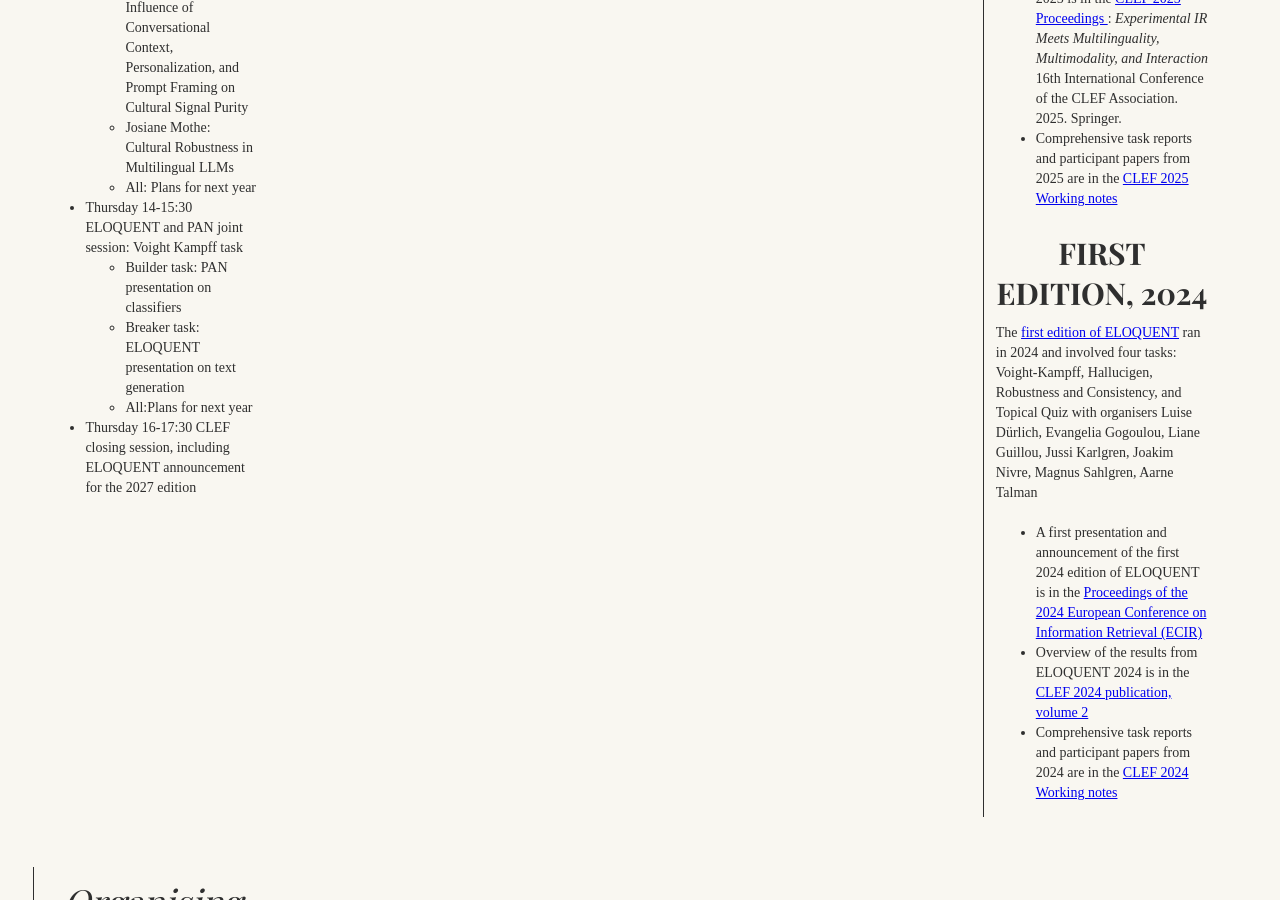
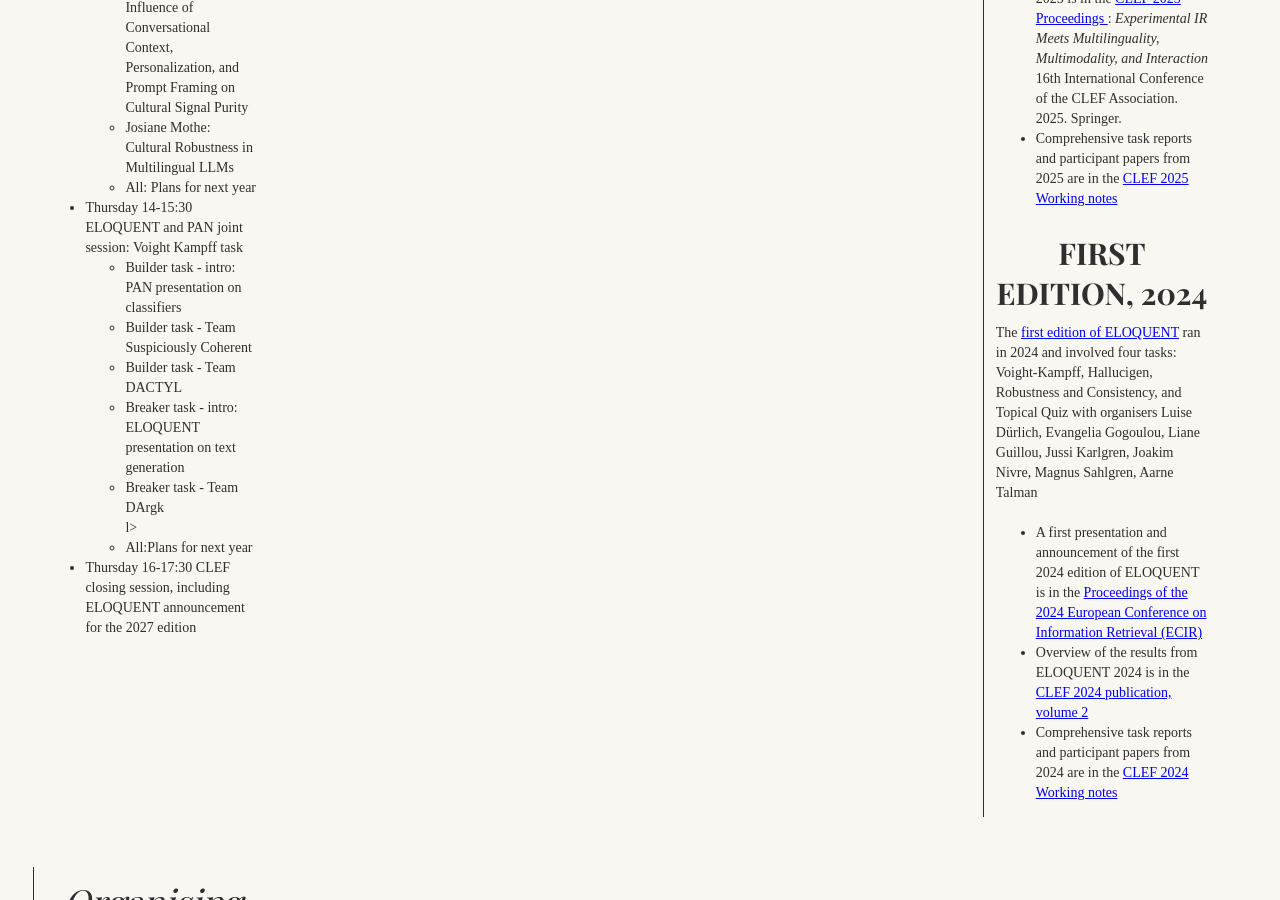
Before and after one commit to eloquent-lab/eloquent-lab.github.io, a Jekyll site: the page index.html, which Jekyll copies as it is, in a window 1280 px wide and 900 px high, scrolled down 1340 px. Built offline with Jekyll 4.4.1, drawn with Linux system fonts in a browser that asks for light colours; some web fonts are replaced.

Commit message:
Revise Thursday session tasks in index.html
Updated tasks for Thursday session with new team names and introductions.

```diff
--- a/index.html
+++ b/index.html
@@ -79,8 +79,11 @@
 	<li>
 		Thursday 14-15:30 ELOQUENT and PAN joint session: Voight Kampff task
 		<ul>
-			<li>Builder task: PAN presentation on classifiers	</li>
-			<li>Breaker task: ELOQUENT presentation on text generation	</li>
+			<li>Builder task - intro: PAN presentation on classifiers	</li>
+			<li>Builder task - Team Suspiciously Coherent</li>
+			<li>Builder task - Team DACTYL</li>
+			<li>Breaker task - intro: ELOQUENT presentation on text generation	</li>
+			<li>Breaker task - Team DArgk</li>l>
 			<li>All:Plans for next year</li>
 		</ul>
 	</li>
```
